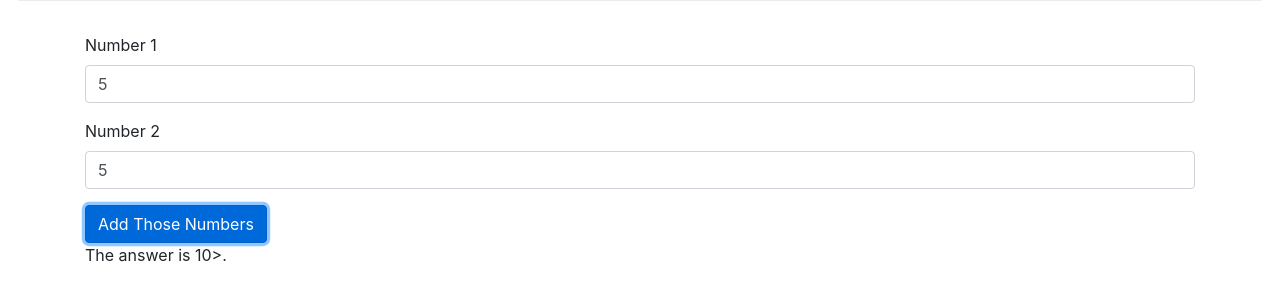
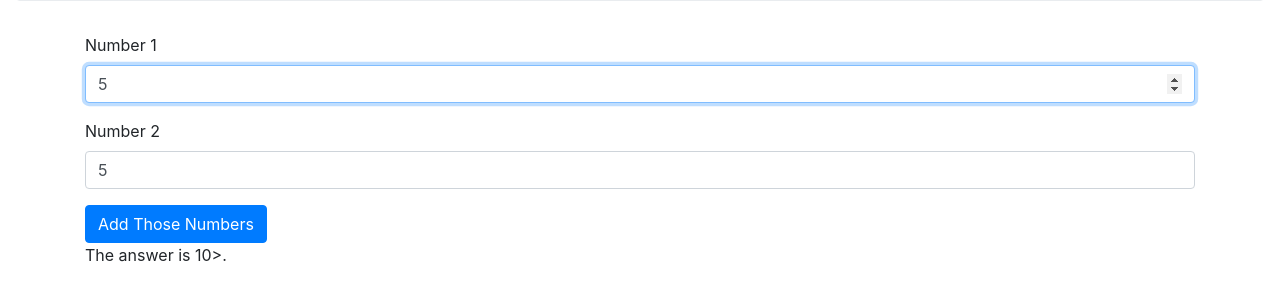
Before and after one commit to fouzia07724/few-100-learning, a website built with webpack: page src/index.html in a window 1280 px wide. Both pictures are taken after typing "5", "5" into the empty fields and a click on the button "Add Those Numbers". Shown: the part 229-528 px from the top of the page. Built offline with nearby package versions, Linux system fonts and the light colour scheme.

Commit message:
In Progress

```diff
--- a/src/index.html
+++ b/src/index.html
@@ -22,6 +22,7 @@
         <div class="form-group">
             <label for="number1">Number 1 </label>
             <input type="number"
+                   autofocus
                    id="num1"
                    class="form-control">
         </div>
--- a/src/index.ts
+++ b/src/index.ts
@@ -22,4 +22,11 @@ function handleAddClick() {
     const b = num2.valueAsNumber;
     const sum = add(a, b);
     answer.innerText = sum.toString();
+    num1.focus();
 }
+
+// your extra credit homework
+// Make it so that it does not suck so far
+// NaN === Nan
+// isNaN(NaN) it evaluates to true
+// isNaN(12) it evaluates to false
```
